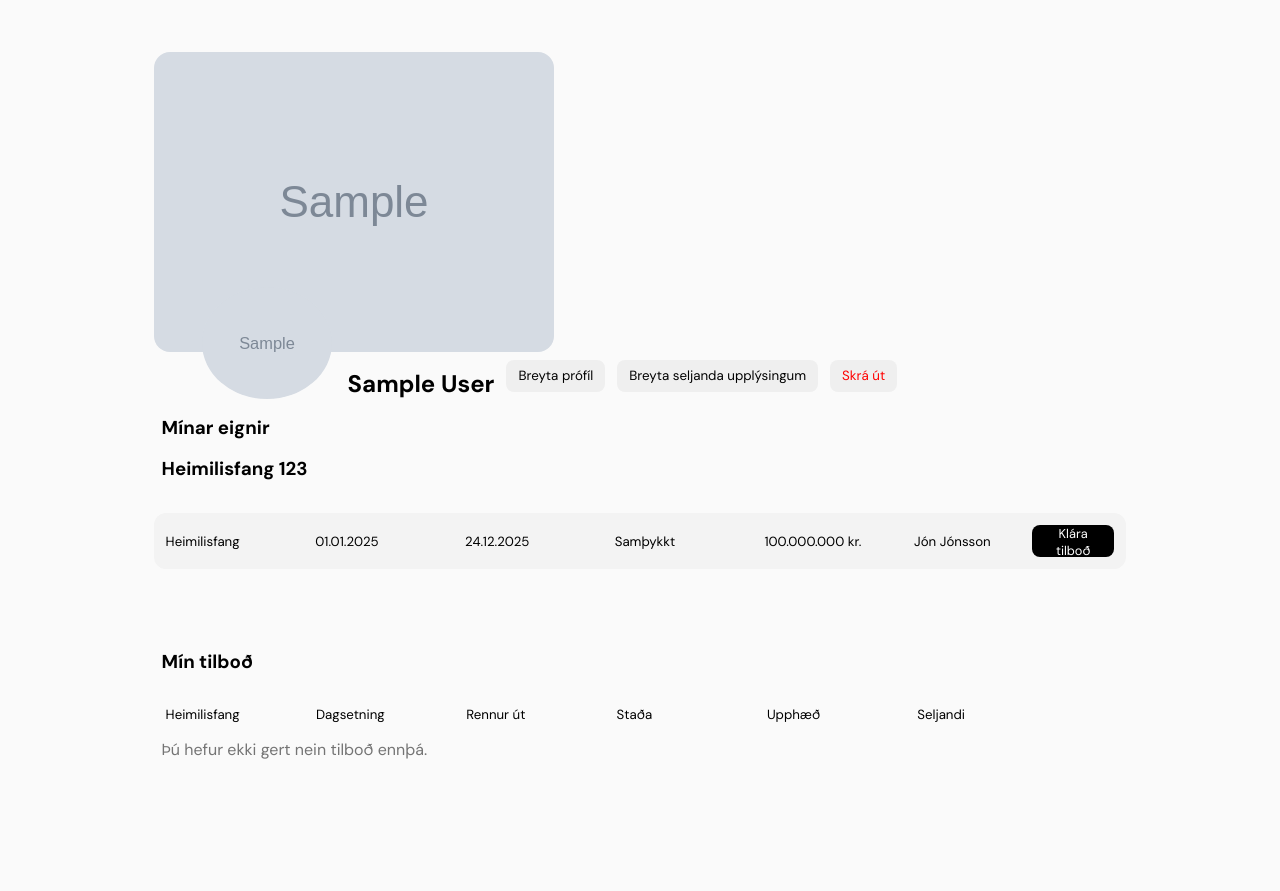
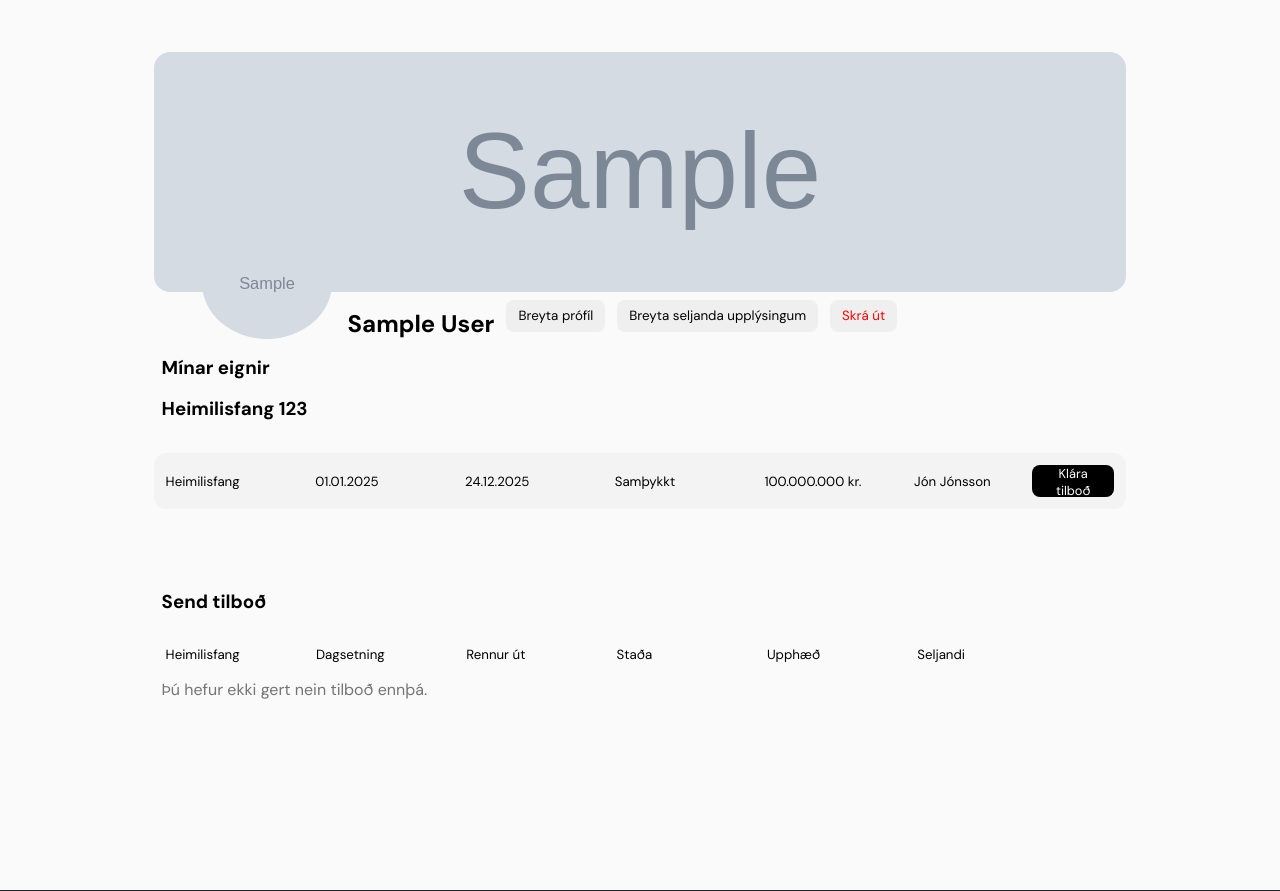
Before and after one commit to AriBriem/castleapartments, a Django app: page /mypages in a window 1280 px wide. Shown: the part 118-1009 px from the top of the page. Run offline with Django 5.2, Linux system fonts and the light colour scheme; a user stored in the database is signed in; tables that the repository leaves empty hold one stand-in row (values such as "Sample post"); grey boxes marked "Sample" are stand-in pictures; some libraries are stand-ins or nearby versions.

Commit message:
fixed mypages.html

```diff
--- a/static/styles/utilities.css
+++ b/static/styles/utilities.css
@@ -163,6 +163,7 @@
 .w-screen-12 { width: 12vw; }
 .h-screen-70 { height: 70vh; }
 .h-screen-50 { height: 50vh; }
+.h-screen-30 { height: 30vh; }
 
 .maxh-30v { max-height: 30vh; }
 .minh-100v { min-height: 100vh; }
--- a/templates/listing/listing.html
+++ b/templates/listing/listing.html
@@ -5,7 +5,7 @@
     <div class="whitespace16">
         <div class="flex py-4">
             <div class="col66">
-                <img class="h-full rounded-lg" src="{{ listing.thumbnail_path }} ">
+                <img class="h-full rounded-lg" src="{{ listing.thumbnail_path.url }} ">
             </div>
             <div class="flex flex-col col34 ml-4">
                 <div class="basis50 mb-4">
--- a/templates/user/mypages.html
+++ b/templates/user/mypages.html
@@ -4,7 +4,7 @@
 {% block content %}
     <div class="whitespace12 mb-large">
         <div class="pt-8">
-            <img src="{{ user.cover_image_path.url }}" alt="Forsíðumynd" class="rounded-1rem">
+            <img src="{% if user.profile_image_path %}{{ user.cover_image_path.url }}{% else %}/media/img/coverimages/default.jpg{% endif %}" alt="Forsíðumynd" class="rounded-1rem w-full h-screen-30">
             <div class="flex flex-row">
                 <img src="{% if user.profile_image_path %}{{ user.profile_image_path.url }}{% else %}/media/img/profilepics/default.jpg{% endif %}" alt="Prófílmynd" class="profilePicLarge ml-12">
                 <h2 class="ml-4 mt-4">{{ request.user.name }}</h2>
@@ -29,7 +29,7 @@
                 <button class="no-border px-3 rounded-2 height align center text-white bg-black text-small" style="width: 10%">Klára tilboð</button>
             </div>
             <div>
-                <h3 class="mx-2 mtv-10">Mín tilboð</h3>
+                <h3 class="mx-2 mtv-10">Send tilboð</h3>
             </div>
             <div class="px-3 flex flex-row mt-8">
                 <h5 class="font-light center wp-15">Heimilisfang</h5>
```
